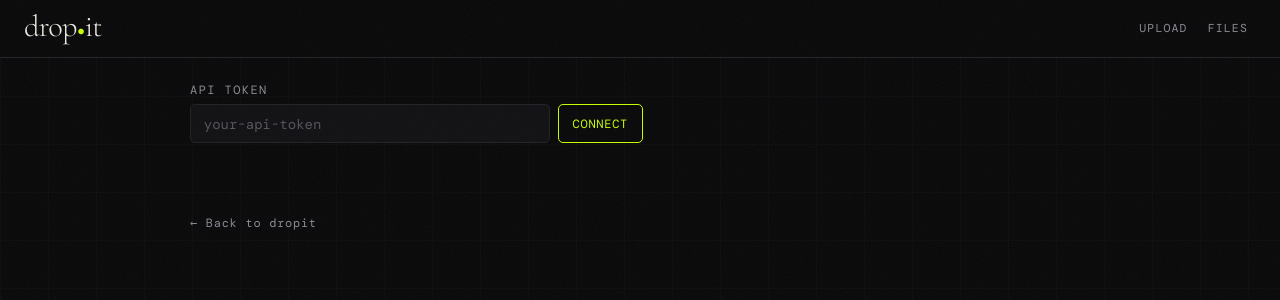
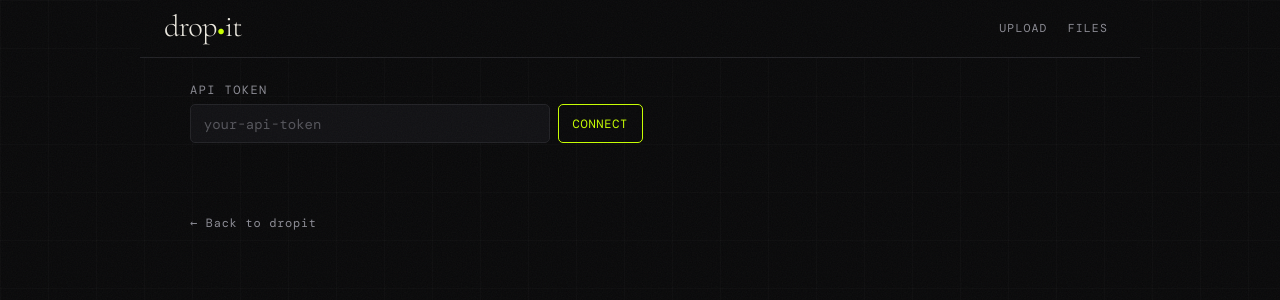
Before and after one commit to patillacode/dropit, a Python web app: template app/templates/admin.html in a window 1280 px wide. Shown: the top 300 px of the page. Run offline with Jinja, Linux system fonts and the light colour scheme; the template is opened without the code that fills it, so the values that code supplies are empty.

Commit message:
fix(ui): constrain nav to max-width 1000px, centralized in base.css
Removes the negative-margin full-bleed hack; nav is now identical
across all pages via a single base.css rule.

```diff
--- a/app/static/css/base.css
+++ b/app/static/css/base.css
@@ -385,9 +385,9 @@ input[type="text"]:focus {
     padding: 0.75rem 1.5rem;
     background: var(--bg);
     border-bottom: 1px solid var(--border);
-    margin: 0 -1.5rem 1.5rem;
-    width: calc(100% + 3rem);
-    align-self: stretch;
+    width: 100%;
+    max-width: 1000px;
+    margin: 0 auto 1.5rem;
 }
 
 .nav-logo {
--- a/app/static/css/files.css
+++ b/app/static/css/files.css
@@ -5,10 +5,6 @@
 .files-auth {
   max-width: 1000px;
   margin-bottom: 1.5rem;
-}
-
-.files-auth .token-indicator {
-  max-width: none;
 }
 
 .files-main {
```
